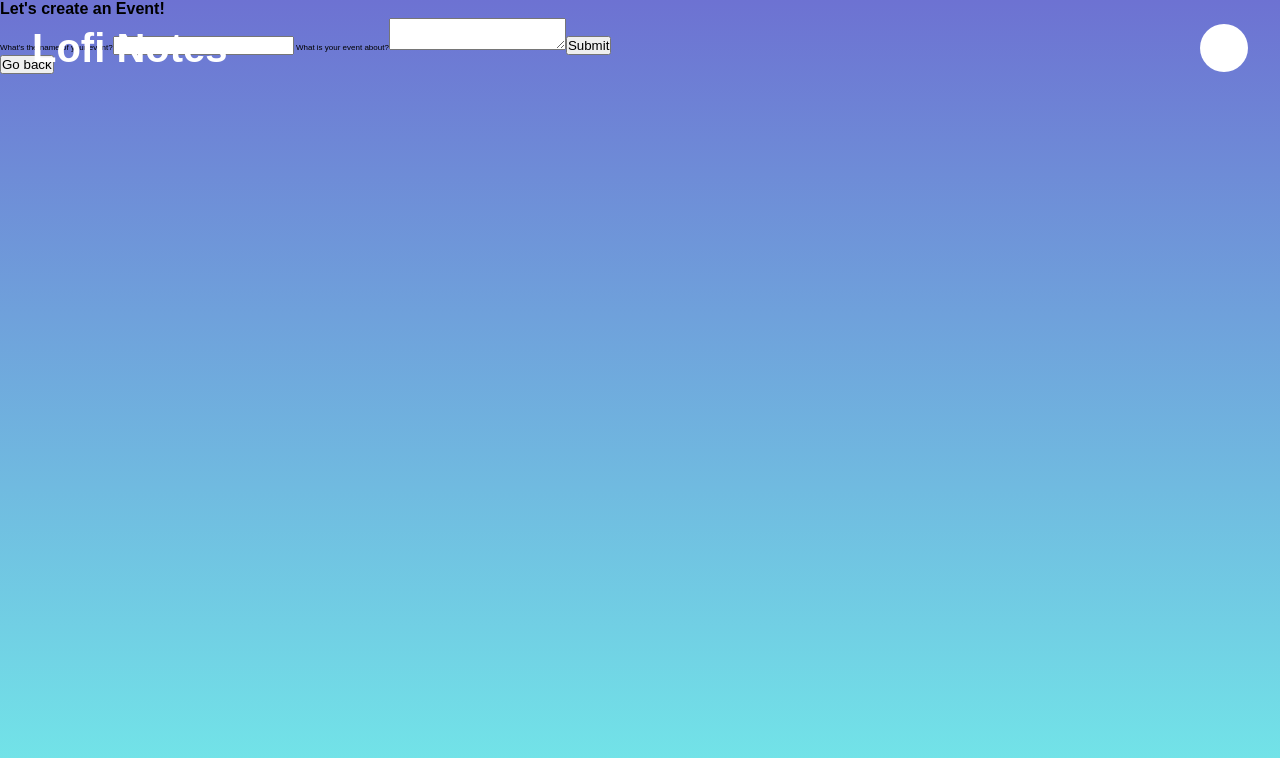
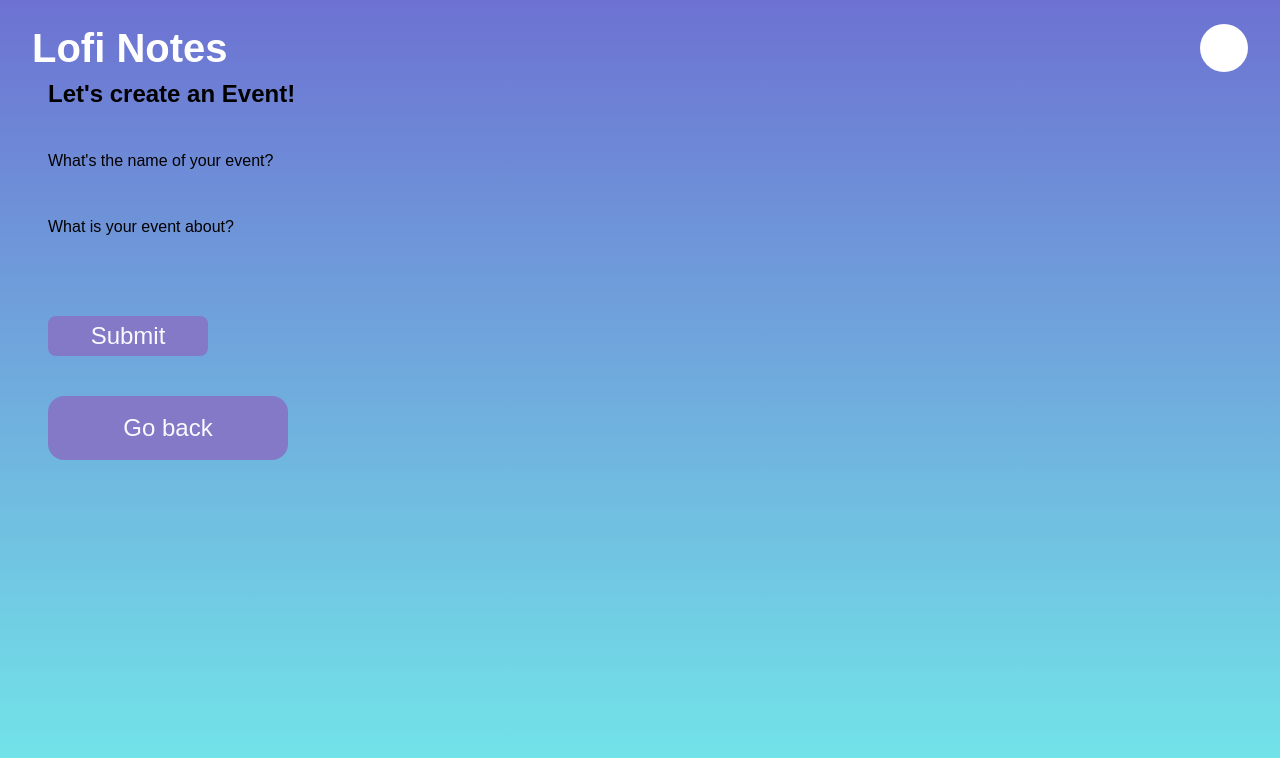
Before and after one commit to eea88/lofi-notes-app, a React (Vite) app: page /#/users/1/events/create in a window 1280 px wide. Shown: the top 758 px of the page. Built offline with nearby package versions, Linux system fonts and the light colour scheme; no server answers; a web font is replaced by a local one.

Commit message:
Create form formating done

```diff
--- a/src/pages/CreateEvent.css
+++ b/src/pages/CreateEvent.css
@@ -0,0 +1,62 @@
+.create-event-section{
+    padding-left: 6rem;
+    display: flex;
+    align-items: first baseline;
+
+}
+
+.title-create-event{
+    margin-top: 10rem;
+    margin-bottom: 1rem;
+    width: 100%;
+    height: 8rem;
+    padding: 0rem;
+    display: flex;
+    text-align: left;
+        h2{
+            font-size: 3rem;
+
+
+        }
+}
+.event-form{
+    align-items: baseline;
+    display: flex;
+    flex-direction: column;
+    gap: 1rem;
+    justify-content: left;
+    margin: 0rem;
+    font-size: 2rem;
+    margin-bottom: 5rem;
+        input, textarea{
+            border-radius: 1rem;
+            width: 40rem;
+            height: 4rem;
+            padding: 0 0.5rem;
+            margin: 0rem;
+            background-color: transparent;
+            border: 1rem;
+            border-color: var(--primary-bg-gradient);
+            border-width: 3rem;
+        }
+        textarea{
+            height: 8rem;
+            resize: none;
+            padding: 0.5rem;
+            margin: 0rem;
+            width: 60rem;
+        }
+        button{
+            background-color: var(--button-color);
+            color: var(--text1-color);
+            width: 20rem;
+            height: 5rem;
+            padding: 0 1rem;
+            border-radius: 1rem;
+            transition: 300ms;
+        }
+        button:hover{
+            cursor: pointer;
+            transform: scale(1.1);
+        }
+    }
--- a/src/pages/CreateEvent.jsx
+++ b/src/pages/CreateEvent.jsx
@@ -6,9 +6,7 @@ import { Link } from "react-router-dom";
 
 
 function CreateEvent (){
-    /* const [id, setId] = useState(1);
-    const [count, setCount] = useState(1) */
-    const [createdAt, setCreatedAt] = useState("");
+
     const [title, setTitle] = useState("");
     const [description, setDescription] = useState("");
     const [userId, setUserId] = useState(1);
@@ -34,9 +32,11 @@ const postNewEvent = (event) => {
   };
 
   return (
-    <>
-      <h1> Let's create an Event!</h1>
-      <form onSubmit={postNewEvent}>
+    <section className="create-event-section">
+      <div className="title-create-event">
+      <h2> Let's create an Event!</h2>
+      </div>
+      <form className="event-form" onSubmit={postNewEvent}>
         <label> What's the name of your event?</label>
         <input
           required
@@ -57,7 +57,7 @@ const postNewEvent = (event) => {
       <Link to="/">
         <button>Go back</button>
       </Link>
-    </>
+    </section>
   );
 }
 
```
